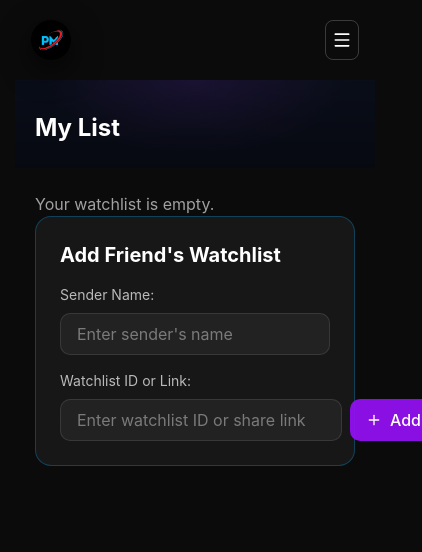
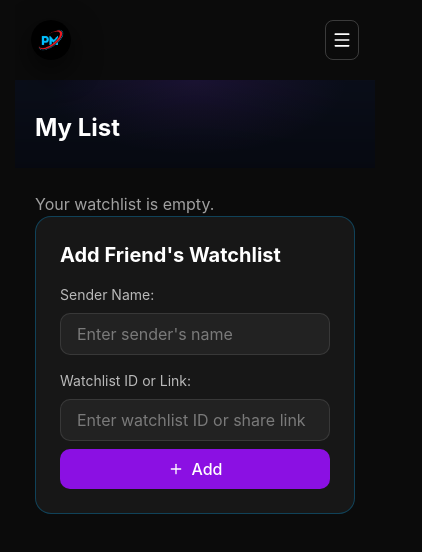
Before and after one commit to Nishant2233/playmovie, a React (Vite) app: page /watchlist in a window 390 px wide. Shown: the top 552 px of the page, 422 px wide, since content can reach past the window. Built offline with nearby package versions, Linux system fonts and the light colour scheme.

Commit message:
watchlist

```diff
--- a/src/components/Watchlist.tsx
+++ b/src/components/Watchlist.tsx
@@ -329,7 +329,7 @@ const Watchlist = () => {
           </div>
           <div>
             <label className="text-sm text-white/70 mb-2 block">Watchlist ID or Link:</label>
-            <div className="flex gap-2">
+            <div className="flex flex-col md:flex-row gap-2">
               <input
                 type="text"
                 value={inputId}
@@ -339,7 +339,7 @@ const Watchlist = () => {
               />
               <button
                 onClick={handleAddSharedWatchlist}
-                className="px-4 py-2 rounded-lg bg-purple-600/90 hover:bg-purple-600 text-white font-medium flex items-center gap-2"
+                className="px-4 py-2 rounded-lg bg-purple-600/90 hover:bg-purple-600 text-white font-medium flex items-center justify-center gap-2 md:w-auto w-full"
               >
                 <Plus className="w-4 h-4" />
                 Add
```
